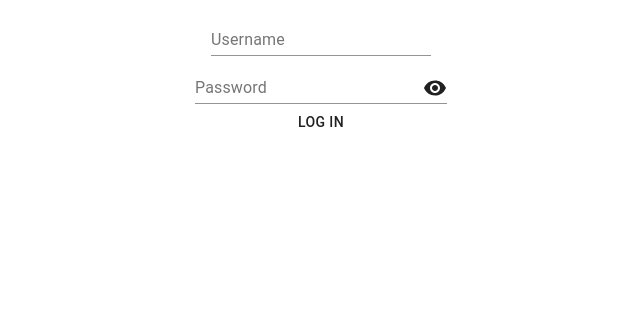
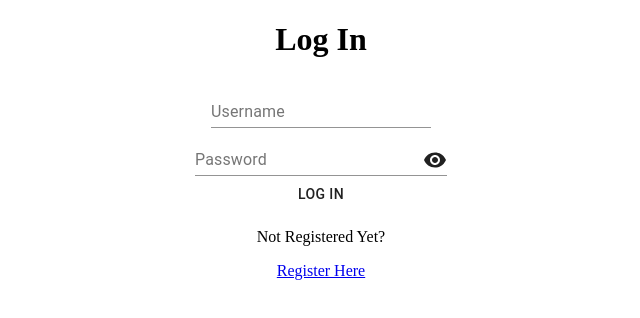
Before and after one commit to berg2043/Acronym-Generator, a React (Create React App) app: page /login in a window 1280 px wide. Shown: the top 318 px of the page, without its empty margins (319-959 px from the left). Built offline with nearby package versions, Linux system fonts and the light colour scheme.

Commit message:
added register link

```diff
--- a/src/components/LogIn/LogIn.js
+++ b/src/components/LogIn/LogIn.js
@@ -1,15 +1,20 @@
 import React, { useState } from 'react';
 import { TextField, Button } from '@material-ui/core';
 import PasswordInput from '../PasswordInput/PasswordInput';
+import { useHistory } from 'react-router-dom';
 
 const LogIn = () => {
   // States
   const [username, setUsername] = useState('');
   const [password, setPassword] = useState('');
 
+  // Adds histroy for progromatic routing
+  const history = useHistory();
+
   return(
     <>
       <div>
+        <h1>Log In</h1>
         <form onSubmit={event=>event.preventDefault()}>
           <TextField
             label='Username'
@@ -29,6 +34,8 @@ const LogIn = () => {
             Log In
           </Button>
         </form>
+        <p>Not Registered Yet?</p>
+        <p><a href="/register" onClick={event=>{event.preventDefault(); history.push('/register')}}>Register Here</a></p>
       </div>
     </>
   );
```
